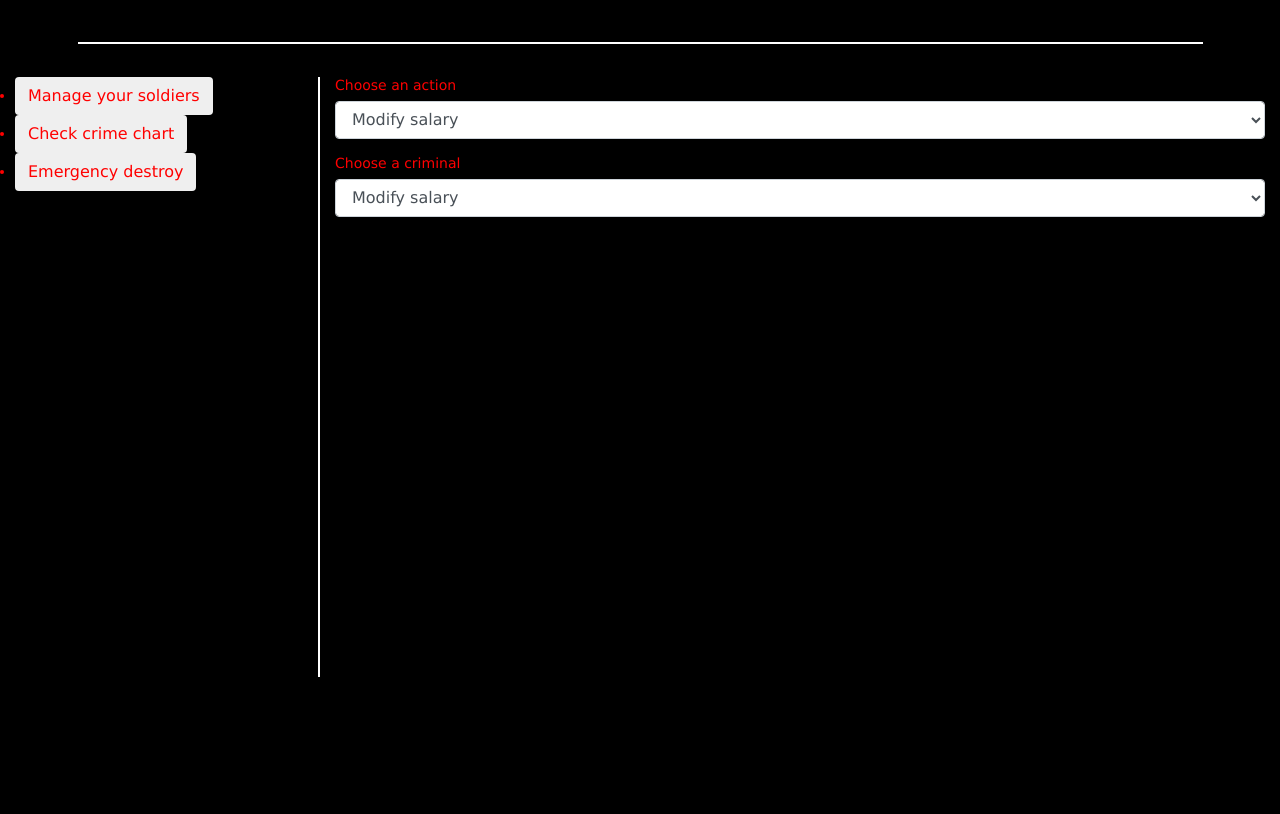
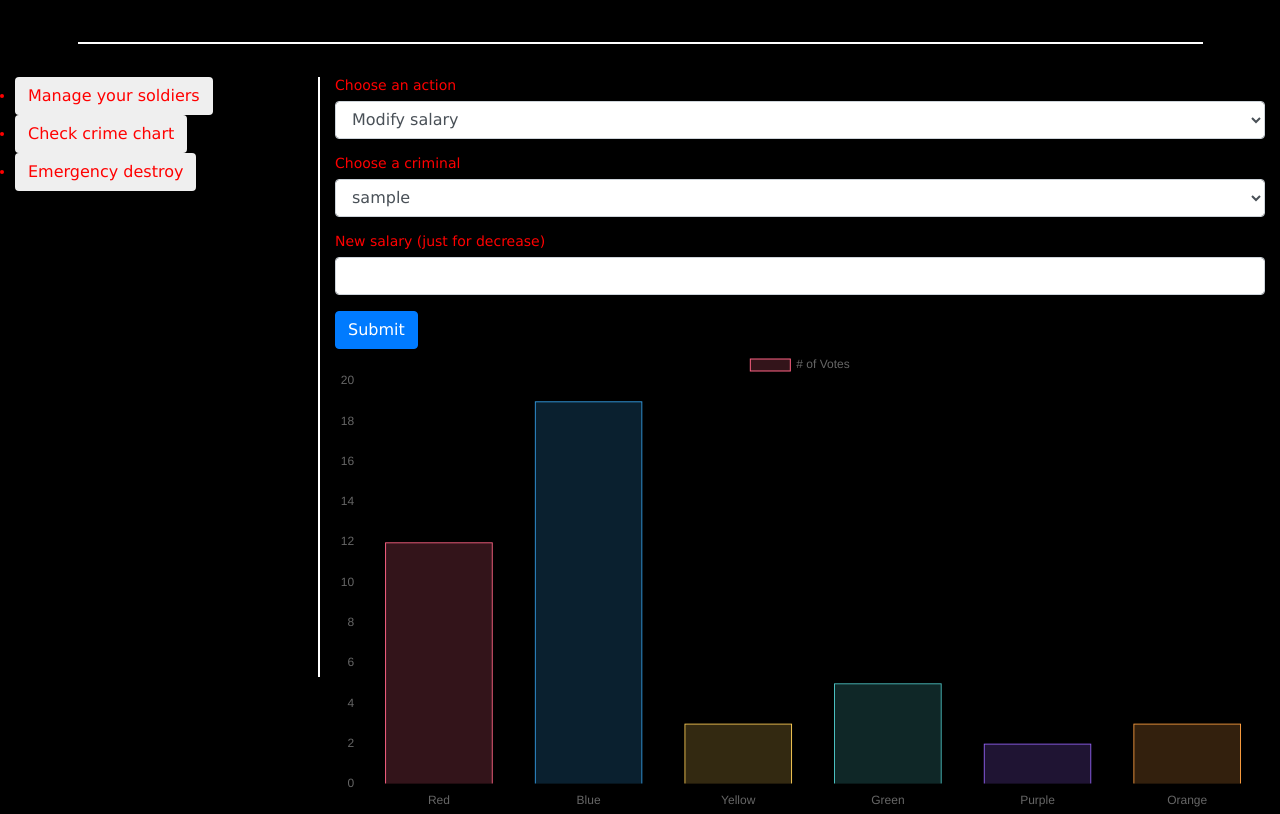
Before and after one commit to doom-corp/doom-corp, a Node server app: page /user in a window 1280 px wide. Shown: the part 143-957 px from the top of the page. Before the commit the page ends 820 px from the top, so only its background shows below. Run offline with Node 20, Linux system fonts and the light colour scheme; the visitor is signed in with stand-in values (Sample User, id 1); data that the repository does not hold is empty; some libraries are stand-ins or nearby versions.

Commit message:
implemented chart, implementing employee managment CRUD

```diff
--- a/public/javascripts/script.js
+++ b/public/javascripts/script.js
@@ -17,4 +17,48 @@
     $("#pass-changer-wrapper").show();
     $("#pdf").hide();
   });
+
+  var ctx = document.getElementById("crime-canvas").getContext("2d");
+  var cities = window.cities;
+  console.log(cities)
+  var myChart = new Chart(ctx, {
+    type: "bar",
+    data: {
+      labels: ["Red", "Blue", "Yellow", "Green", "Purple", "Orange"],
+      datasets: [
+        {
+          label: "# of Votes",
+          data: [12, 19, 3, 5, 2, 3],
+          backgroundColor: [
+            "rgba(255, 99, 132, 0.2)",
+            "rgba(54, 162, 235, 0.2)",
+            "rgba(255, 206, 86, 0.2)",
+            "rgba(75, 192, 192, 0.2)",
+            "rgba(153, 102, 255, 0.2)",
+            "rgba(255, 159, 64, 0.2)"
+          ],
+          borderColor: [
+            "rgba(255,99,132,1)",
+            "rgba(54, 162, 235, 1)",
+            "rgba(255, 206, 86, 1)",
+            "rgba(75, 192, 192, 1)",
+            "rgba(153, 102, 255, 1)",
+            "rgba(255, 159, 64, 1)"
+          ],
+          borderWidth: 1
+        }
+      ]
+    },
+    options: {
+      scales: {
+        yAxes: [
+          {
+            ticks: {
+              beginAtZero: true
+            }
+          }
+        ]
+      }
+    }
+  });
 }, false);
--- a/routes/user.js
+++ b/routes/user.js
@@ -13,29 +13,26 @@
 
 /* GET user profile */
 router.get("/", ensureLoggedIn("/"), (req, res, next) => {
-
   // METER IFS PARA LOS DISTINTOS TIPOS DE USUARIOS
-  City.find()
-  .then((cities) => {
+  City.find().then(cities => {
     // let data = {
     //   user: req.user,
     //   cities
     // }
-    const data = {
-      isExecutive: req.user.role == "executive" ? true : false,
-      user: req.user,
-      cities: JSON.stringify(cities)
-    }
 
-    res.render("user/profile", data);
+    User.find()
+      .then(users => {
+        const data = {
+          users: users,
+          isExecutive: req.user.role == "executive" ? true : false,
+          user: req.user,
+          cities: JSON.stringify(cities)
+        };
+        res.render("user/profile", data);
+      })
+      .catch(err => console.log("Error finding users: " + err))
   })
-
-  //let rol = req.user.role;
-
-  /* if(rol === "admin"){
-    res.render("user/profileAdmin", { user: req.user });
-  } */
-
+  .catch(err => console.log("Error finding cities: " + cities))
 });
 
 router.post("/changepass", ensureLoggedIn("/"), (req, res, next) => {
--- a/views/user/profile.hbs
+++ b/views/user/profile.hbs
@@ -71,11 +71,10 @@
   </div>
 </div>
 
-<script>window.cities = {{ cities }}</script>
+
 <script src="https://cdnjs.cloudflare.com/ajax/libs/popper.js/1.14.0/umd/popper.min.js" integrity="sha384-cs/chFZiN24E4KMATLdqdvsezGxaGsi4hLGOzlXwp5UZB1LY//20VyM2taTB4QvJ"
   crossorigin="anonymous"></script>
-<script src="https://maps.googleapis.com/maps/api/js?key=AIzaSyCIszCKHrlW4gRlxCKrVivvSMueVwmntNg&libraries=places&callback=initMap"
-  async defer></script>
+<script src="https://maps.googleapis.com/maps/api/js?key=AIzaSyCIszCKHrlW4gRlxCKrVivvSMueVwmntNg&libraries=places&callback=initMap" async defer></script>
 <script src='/javascripts/googleMap.js'></script>
 
 {{else}}
@@ -94,11 +93,12 @@
   </ul>
 </div>
 <div class="col-9">
+
   <div class="manage-wrapper">
     <form action="manage">
       <div class="form-group">
         <label for="action">Choose an action</label>
-        <select class="form-control" id="action">
+        <select class="form-control" id="action" name="action">
           <option>Modify salary</option>
           <option>Kill user</option>
           <option>Throw Marc a tomato</option>
@@ -106,13 +106,28 @@
       </div>
       <div class="form-group">
         <label for="users">Choose a criminal</label>
-        <select class="form-control" id="users">
-          <option>Modify salary</option>
-          <option>Kill user</option>
-          <option>Throw Marc a tomato</option>
+        <select class="form-control" id="users" name="users">
+          {{#each users}}
+            <option>{{username}}</option>
+          {{/each}}
         </select>
       </div>
+      <div class="form-group">
+        <label for="optional">New salary (just for decrease)</label>
+        <input type="text" class="form-control" id="optional" name="optional"></input>
+      </div>
+      <button type="submit" class="btn btn-primary">Submit</button>
     </form>
+  </div>
+
+  <div class="crime-wrapper">
+    <canvas id="crime-canvas"></canvas>
+
+
+    <script src="https://cdnjs.cloudflare.com/ajax/libs/Chart.js/2.4.0/Chart.min.js"></script>
+    <script src="https://unpkg.com/axios/dist/axios.min.js"></script>
   </div>
 </div>
 {{/if}}
+
+<script>window.cities = {{{ cities }}}</script>
```
